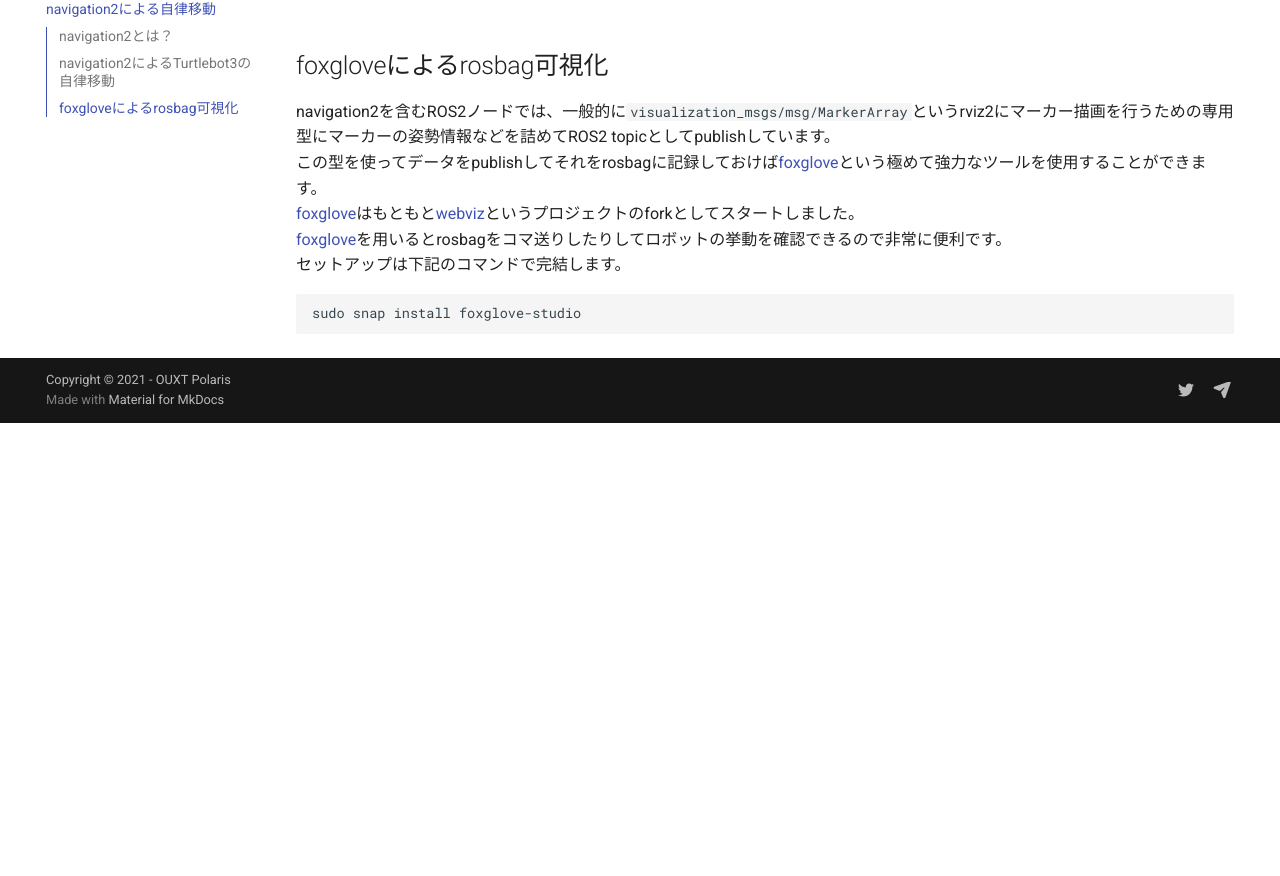
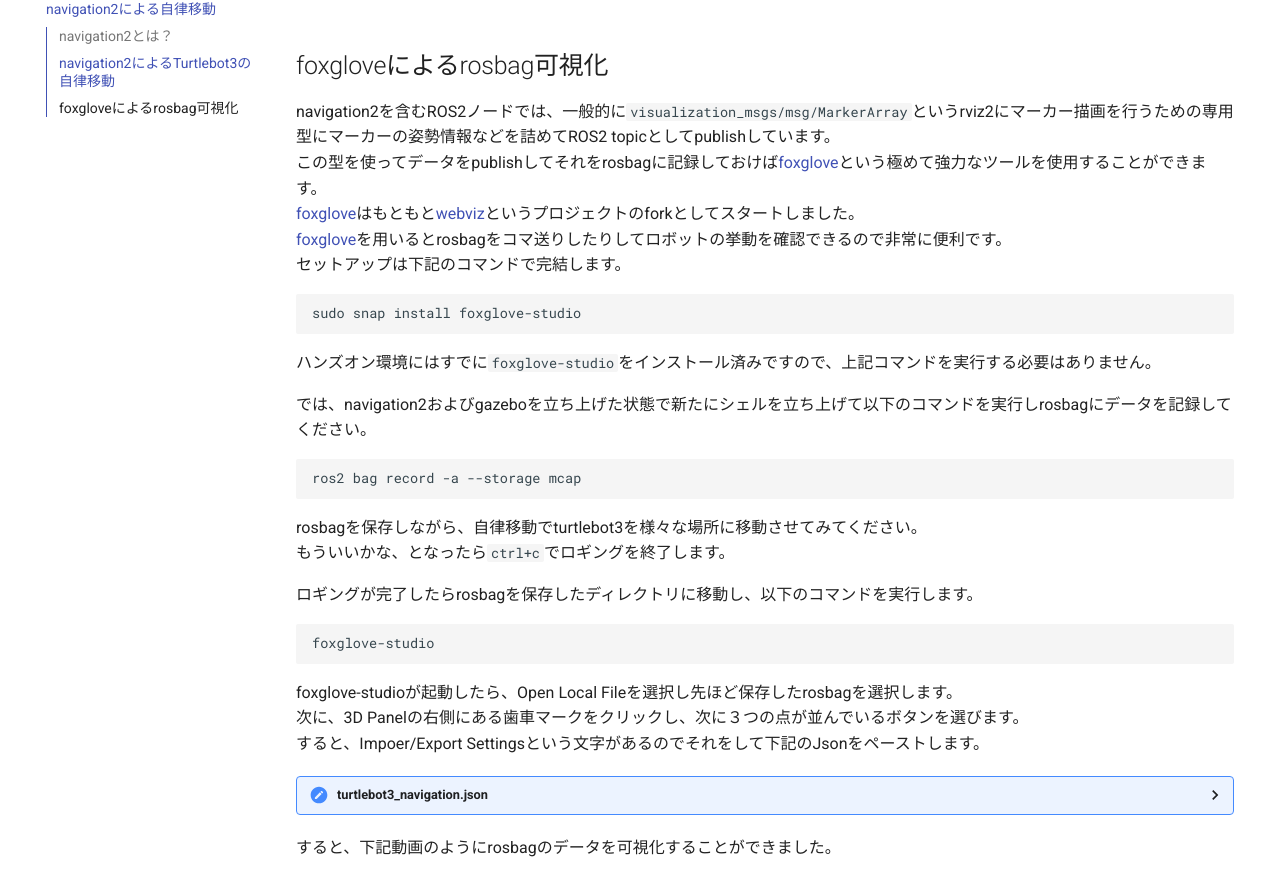
Before and after one commit to OUXT-Polaris/ros_handson, an MkDocs documentation site: the page built from docs/navigation2.md, in a window 1280 px wide and 1400 px high, scrolled down 1924 px. Shown: the part 207-1083 px from the top of the window. Built offline with MkDocs 1.6.1 and Material for MkDocs 9.7.7, drawn with Linux system fonts in a browser that asks for light colours; nearby versions of some CDN libraries; comment, search, counter and statistics services are not loaded; before the commit the page ends 2554 px from its top, so only the background shows below that; some of the changed text lies outside the part shown; grey boxes are pictures that could not be loaded.

Commit message:
update navigation2
Signed-off-by: Masaya Kataoka <ms.kataoka@gmail.com>

````diff
--- a/docs/navigation2.md
+++ b/docs/navigation2.md
@@ -139,3 +139,168 @@
 ```bash
 sudo snap install foxglove-studio
 ```
+
+ハンズオン環境にはすでに`foxglove-studio`をインストール済みですので、上記コマンドを実行する必要はありません。
+
+では、navigation2およびgazeboを立ち上げた状態で新たにシェルを立ち上げて以下のコマンドを実行しrosbagにデータを記録してください。
+
+```bash
+ros2 bag record -a --storage mcap
+```
+
+rosbagを保存しながら、自律移動でturtlebot3を様々な場所に移動させてみてください。
+もういいかな、となったら`ctrl+c`でロギングを終了します。
+
+ロギングが完了したらrosbagを保存したディレクトリに移動し、以下のコマンドを実行します。
+
+```bash
+foxglove-studio
+```
+
+foxglove-studioが起動したら、Open Local Fileを選択し先ほど保存したrosbagを選択します。
+次に、3D Panelの右側にある歯車マークをクリックし、次に３つの点が並んでいるボタンを選びます。
+すると、Impoer/Export Settingsという文字があるのでそれをして下記のJsonをペーストします。
+
+<details>
+<summary>turtlebot3_navigation.json</summary>
+```json
+{
+  "cameraState": {
+    "perspective": true,
+    "distance": 8.802533373035159,
+    "phi": 58.95409645554882,
+    "thetaOffset": 45,
+    "targetOffset": [
+      0,
+      0,
+      0
+    ],
+    "target": [
+      0,
+      0,
+      0
+    ],
+    "targetOrientation": [
+      0,
+      0,
+      0,
+      1
+    ],
+    "fovy": 45,
+    "near": 0.5,
+    "far": 5000
+  },
+  "followMode": "follow-pose",
+  "followTf": "map",
+  "scene": {
+    "transforms": {
+      "enablePreloading": true,
+      "editable": false,
+      "showLabel": true,
+      "axisScale": 0.5,
+      "lineWidth": 0.5
+    },
+    "enableStats": false
+  },
+  "transforms": {
+    "frame:": {
+      "visible": false
+    },
+    "frame:base_link": {
+      "visible": true
+    },
+    "frame:wheel_left_link": {
+      "visible": false
+    },
+    "frame:wheel_right_link": {
+      "visible": false
+    },
+    "frame:imu_link": {
+      "visible": false
+    },
+    "frame:caster_back_link": {
+      "visible": false
+    },
+    "frame:base_scan": {
+      "visible": false
+    },
+    "frame:base_footprint": {
+      "visible": false
+    },
+    "frame:odom": {
+      "visible": false
+    }
+  },
+  "topics": {
+    "/global_costmap/costmap": {
+      "visible": true
+    },
+    "/global_costmap/clearing_endpoints": {
+      "visible": false,
+      "colorField": "x",
+      "colorMode": "colormap",
+      "colorMap": "turbo"
+    },
+    "/cost_cloud": {
+      "visible": true
+    },
+    "/slam_toolbox/scan_visualization": {
+      "visible": true
+    },
+    "/robot_description": {
+      "visible": false
+    },
+    "/transformed_global_plan": {
+      "visible": false
+    },
+    "/marker": {
+      "visible": false
+    },
+    "/scan": {
+      "visible": false,
+      "colorField": "intensity",
+      "colorMode": "colormap",
+      "colorMap": "turbo"
+    },
+    "/slam_toolbox/graph_visualization": {
+      "visible": false
+    },
+    "/waypoints": {
+      "visible": false
+    },
+    "/global_costmap/published_footprint": {
+      "visible": false
+    },
+    "/plan": {
+      "visible": false
+    },
+    "/local_plan": {
+      "visible": false
+    },
+    "/local_costmap/published_footprint": {
+      "visible": false
+    }
+  },
+  "layers": {},
+  "publish": {
+    "type": "point",
+    "poseTopic": "/move_base_simple/goal",
+    "pointTopic": "/clicked_point",
+    "poseEstimateTopic": "/initialpose",
+    "poseEstimateXDeviation": 0.5,
+    "poseEstimateYDeviation": 0.5,
+    "poseEstimateThetaDeviation": 0.26179939
+  }
+}
+```
+</details>
+
+すると、下記動画のようにrosbagのデータを可視化することができました。
+
+<iframe width="1280" height="720" src="https://www.youtube.com/embed/dbkO2k3_PrU" title="YouTube video player" frameborder="0" allow="accelerometer; autoplay; clipboard-write; encrypted-media; gyroscope; picture-in-picture; web-share" allowfullscreen></iframe>
+
+巻き戻しや早送りなどの操作が可能なので、これを使えばロボットのデバッグはかなり容易になります。
+
+<iframe width="1280" height="720" src="https://www.youtube.com/embed/M-lyLBgDjRM" title="YouTube video player" frameborder="0" allow="accelerometer; autoplay; clipboard-write; encrypted-media; gyroscope; picture-in-picture; web-share" allowfullscreen></iframe>
+
+foxgloveには無料では5GBまでと言った制限はあるものの、データ共有機能などもあるので「研究中に取れた生データを共有して先生に見てもらう」「部室で取れたデータを自宅に帰って分析する」等の使い方ができるので生産性をより高めることができます。
````
